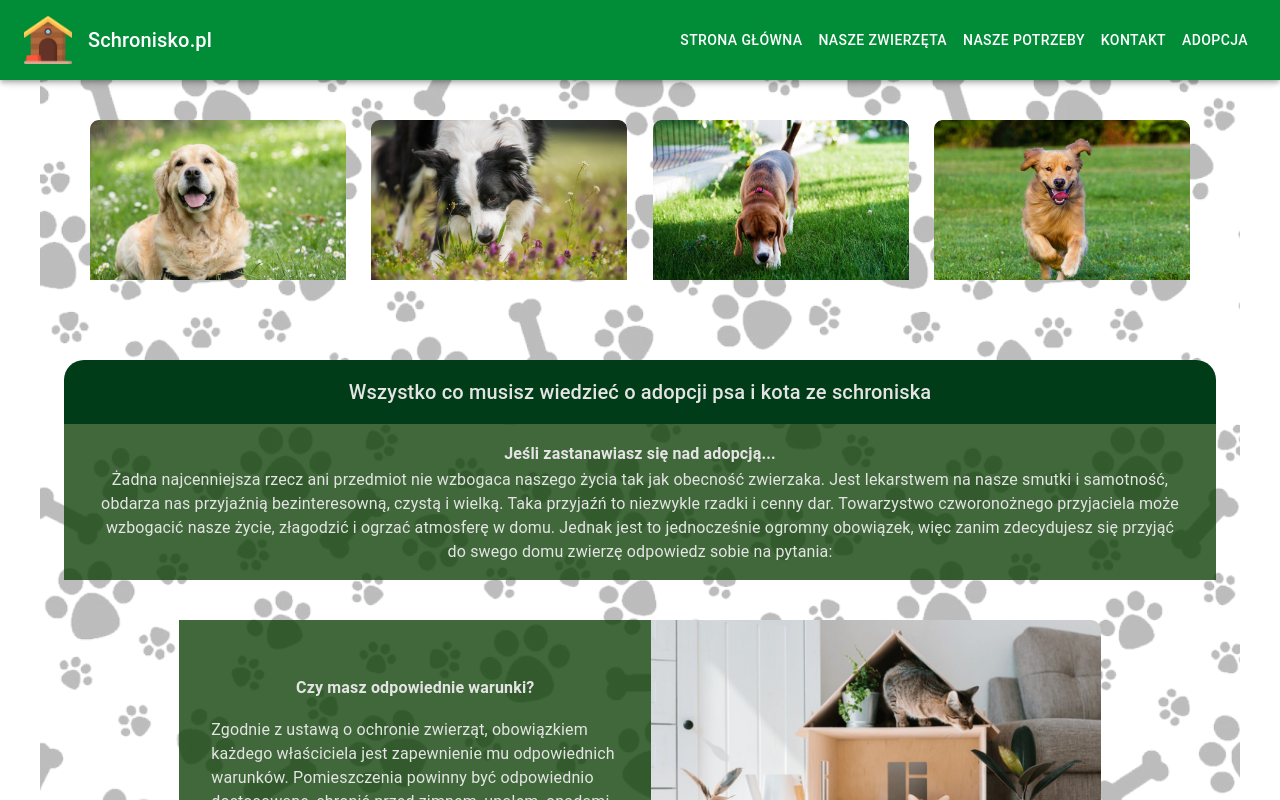
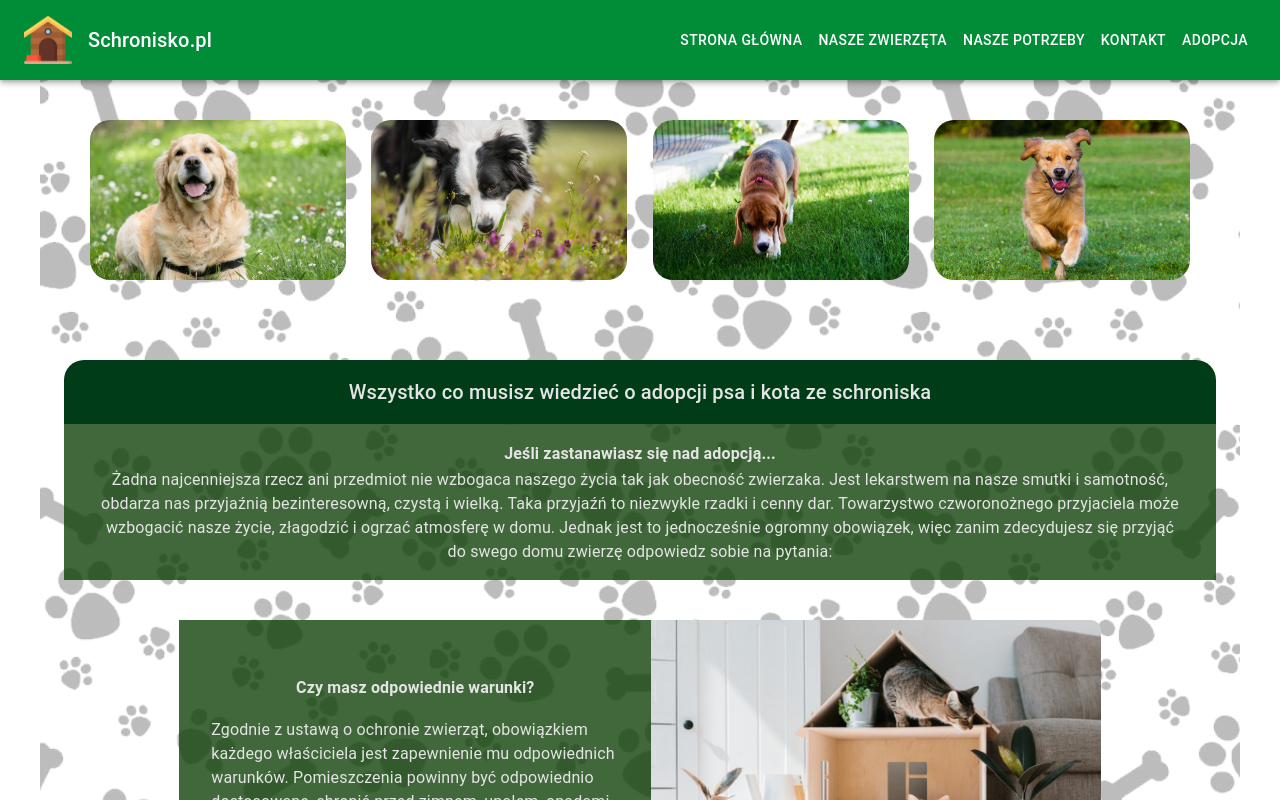
Before and after one commit to MaciekMakowski/Praca-Inzynierska, a React (Vite) app in the folder client/: page /adoption in a window 1280 px wide. Shown: the top 800 px of the page. Built offline with nearby package versions, Linux system fonts and the light colour scheme.

Commit message:
Change displayed pictures in adoption.tsx

```diff
--- a/client/src/pages/adoption.tsx
+++ b/client/src/pages/adoption.tsx
@@ -1,23 +1,23 @@
-import {Container, Box, useTheme, Typography} from "@mui/material";
+import {Box, Container, Typography, useTheme} from "@mui/material";
+
+import AdoptionInfo from "./adoptionInfo";
 import React from "react";
 import back from "../img/home/back.png";
 import dog1 from '../img/adoption/dog1.png'
 import dog2 from '../img/adoption/dog2.png'
 import dog3 from '../img/adoption/dog3.png'
 import dog4 from '../img/adoption/dog4.png'
-import info1 from '../img/adoption/info1.png'
-import info2 from '../img/adoption/info2.png'
-import info3 from '../img/adoption/info3.png'
-import info4 from '../img/adoption/info4.png'
+import had from '../img/adoption/humanAndDog.png'
 import ico1 from '../img/adoption/ico1.png'
 import ico2 from '../img/adoption/ico2.png'
 import ico3 from '../img/adoption/ico3.png'
 import ico4 from '../img/adoption/ico4.png'
 import ico5 from '../img/adoption/ico5.png'
 import ico6 from '../img/adoption/ico6.png'
-import had from '../img/adoption/humanAndDog.png'
-import AdoptionInfo from "./adoptionInfo";
-
+import info1 from '../img/adoption/info1.png'
+import info2 from '../img/adoption/info2.png'
+import info3 from '../img/adoption/info3.png'
+import info4 from '../img/adoption/info4.png'
 
 const adoptionInfos = [
     {
@@ -125,11 +125,13 @@ const Adoption = () => {
                             <Box
                                 key={index}
                                 sx={{
+                                    display:{xs:index<1 ?'flex' : 'none', lg:'block'},
                                     backgroundImage:`url(${dog})`,
                                     backgroundSize:'cover',
-                                    width:{xs:'9rem',sm:'10rem', lg:'16rem'},
-                                    height:{xs:'5rem',sm:'7rem', lg:'10rem'},
-                                    marginTop:{xs:1, md:'0px'}
+                                    backgroundPosition:'center',
+                                    width:{xs:'30rem', lg:'16rem'},
+                                    height:{xs:'15rem', lg:'10rem'},
+                                    borderRadius:'20px',
                                 }}
                             />
                         )
```
